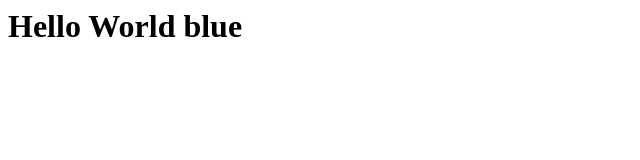
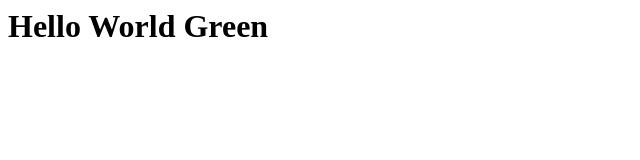
Before and after one commit to bdhakad/express-hello-world, a website: page cloudfront/index.html in a window 1280 px wide. Shown: the full height of the page, 0-640 px from the left. Drawn offline with Linux system fonts and the light colour scheme.

Commit message:
update circle ci yml file

```diff
--- a/cloudfront/index.html
+++ b/cloudfront/index.html
@@ -1,5 +1,5 @@
 <html>
 <body>
-  <h1>Hello World blue</h1>
+  <h1>Hello World Green</h1>
 </body>
 </html>
```
Also changed, not shown: .circleci/config.yml.
